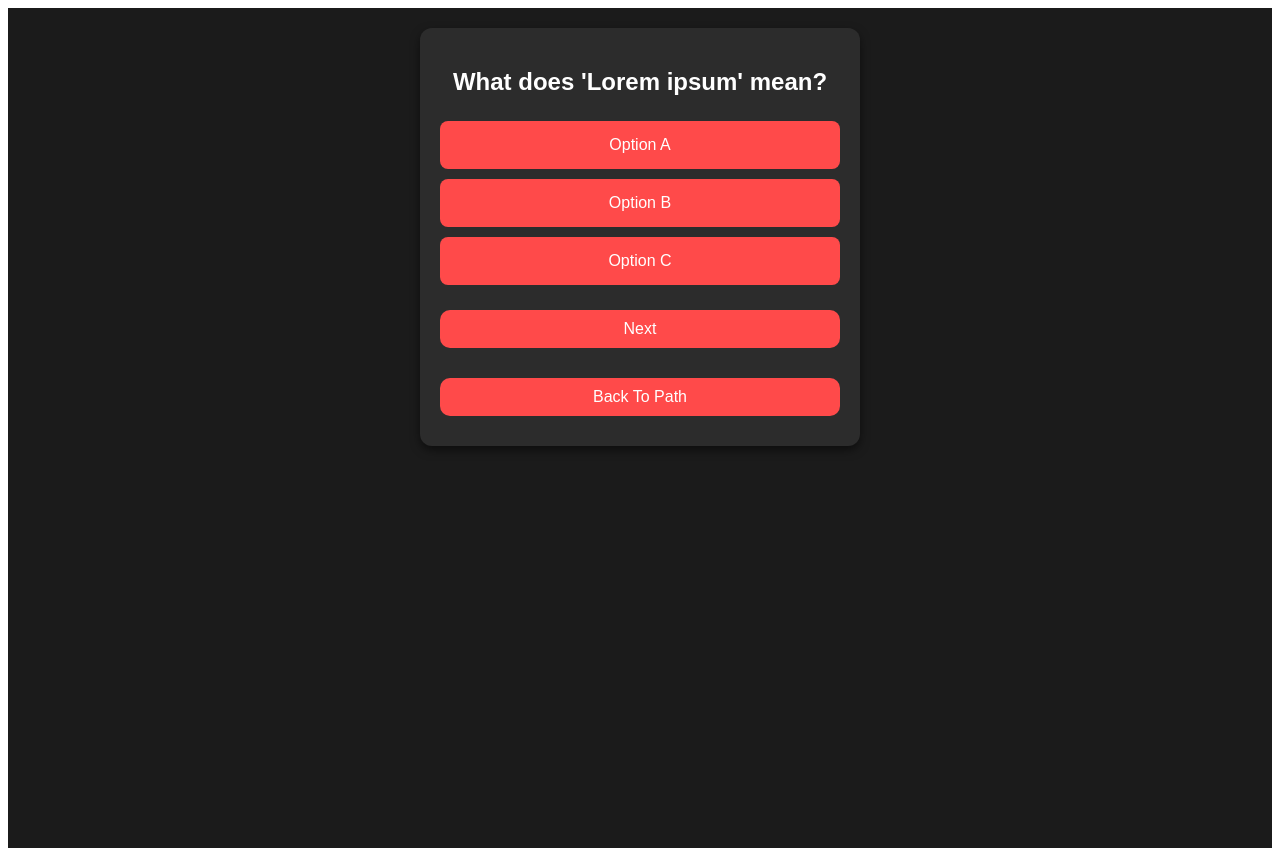
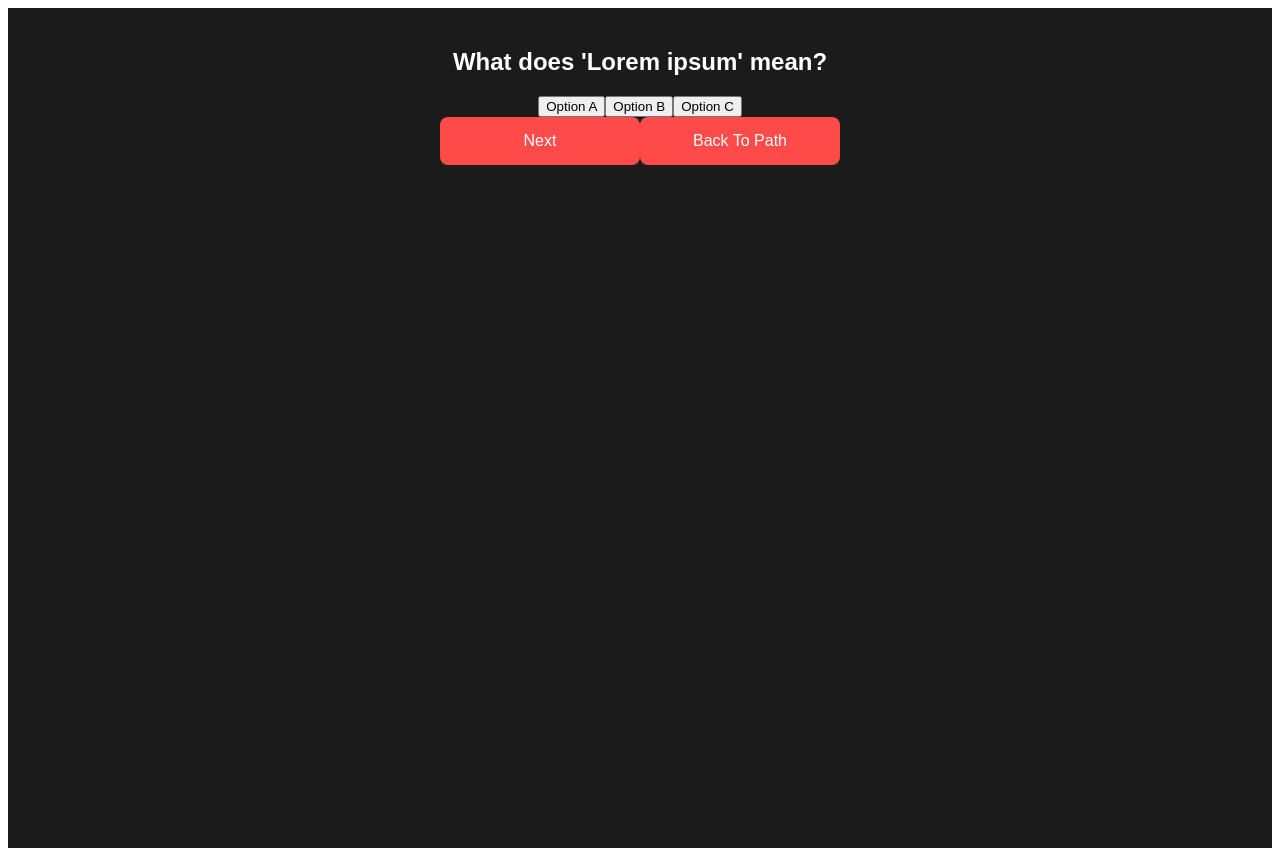
Before and after one commit to sky-ash/heat-path-app, a React (Create React App) app: page /quiz/1 in a window 1280 px wide. Built offline with nearby package versions, Linux system fonts and the light colour scheme.

Commit message:
fix "back to path" button, but breaks lecture-styling

```diff
--- a/src/App.js
+++ b/src/App.js
@@ -3,6 +3,7 @@ import { BrowserRouter as Router, Route, Routes } from "react-router-dom";
 import Path from "./components/Path";
 import Lecture from "./components/Lecture";
 import Quiz from "./components/Quiz";
+import StartPage from "./components/StartPage";
 import "./styles/App.css";
 
 const App = () => {
@@ -18,10 +19,8 @@ const App = () => {
     <Router>
       <div className="App">
         <Routes>
-          <Route
-            path="/"
-            element={<Path completedLectures={completedLectures} />}
-          />
+          <Route path="/" element={<StartPage />} />
+          <Route path="/path" element={<Path completedLectures={completedLectures} />} />
           <Route
             path="/lecture/:id"
             element={<Lecture markCompleted={markLectureCompleted} />}
--- /dev/null
+++ b/src/components/StartPage.js
@@ -0,0 +1,21 @@
+import React from "react";
+import { useNavigate } from "react-router-dom";
+
+const StartPage = () => {
+  const navigate = useNavigate();
+
+  const handleViewPath = () => {
+    navigate("/path");
+  };
+
+  return (
+    <div className="start-page">
+      <h1>Welcome to Heat Path</h1>
+      <button onClick={handleViewPath} className="nav-button">
+        View Path
+      </button>
+    </div>
+  );
+};
+
+export default StartPage;
--- a/src/styles/App.css
+++ b/src/styles/App.css
@@ -6,6 +6,35 @@
   background-color: #1b1b1b;
   min-height: 100vh;
   padding: 20px;
+}
+
+/* Start page styling */
+.start-page {
+  display: flex;
+  flex-direction: column;
+  justify-content: center;
+  align-items: center;
+  height: 100vh;
+}
+
+.start-page h1 {
+  font-size: 32px;
+  margin-bottom: 30px;
+}
+
+.nav-button {
+  padding: 15px;
+  background-color: #ff4a4a;
+  border: none;
+  border-radius: 8px;
+  color: white;
+  cursor: pointer;
+  font-size: 16px;
+  width: 200px;
+}
+
+.nav-button:hover {
+  background-color: #e94141;
 }
 
 /* Path Screen */
@@ -58,80 +87,3 @@
   background-color: gray;
   pointer-events: auto;
 }
-
-/* Lecture and Quiz screens */
-.lecture-screen, .quiz-screen {
-  margin: 0 auto;
-  max-width: 400px;
-  background-color: #2c2c2c;
-  padding: 20px;
-  border-radius: 12px;
-  box-shadow: 0px 4px 10px rgba(0, 0, 0, 0.5);
-}
-
-.lecture h2 {
-  font-size: 28px;
-  margin-bottom: 20px;
-}
-
-.card {
-  background-color: white;
-  color: black;
-  padding: 20px;
-  border-radius: 10px;
-  margin-bottom: 20px;
-  min-height: 150px;
-  display: flex;
-  align-items: center;
-  justify-content: center;
-}
-
-button {
-  padding: 15px;
-  background-color: #ff4a4a;
-  border: none;
-  border-radius: 8px;
-  color: white;
-  cursor: pointer;
-  margin: 10px 0;
-  width: 100%;
-  font-size: 16px;
-}
-
-button:hover {
-  background-color: #e94141;
-}
-
-.quiz-options button {
-  margin: 5px 0;
-}
-
-.correct {
-  background-color: #28a745;
-}
-
-.incorrect {
-  background-color: #dc3545;
-}
-
-/* Navigation Buttons */
-.nav-button {
-  background-color: #ff4a4a;
-  padding: 10px;
-  width: 100%;
-  border-radius: 10px;
-  color: white;
-  font-size: 16px;
-  border: none;
-  margin-top: 20px;
-  cursor: pointer;
-}
-
-.nav-button:hover {
-  background-color: #e94141;
-}
-
-.locked {
-  pointer-events: none;
-  opacity: 0.5;
-}
```
